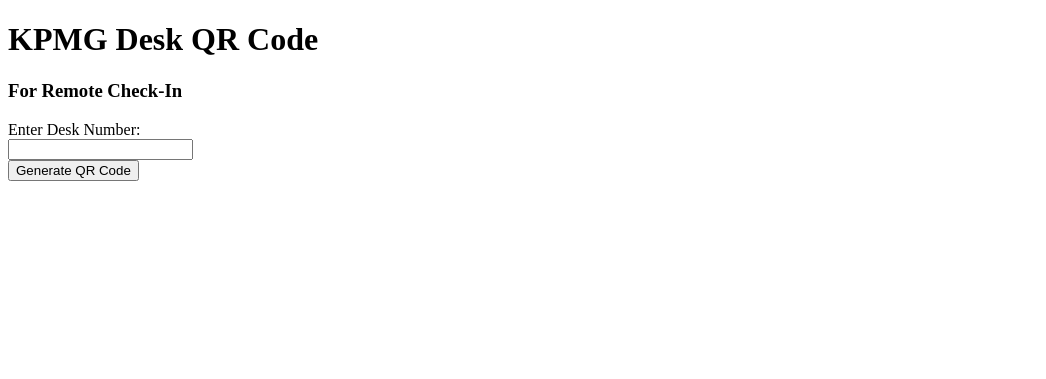
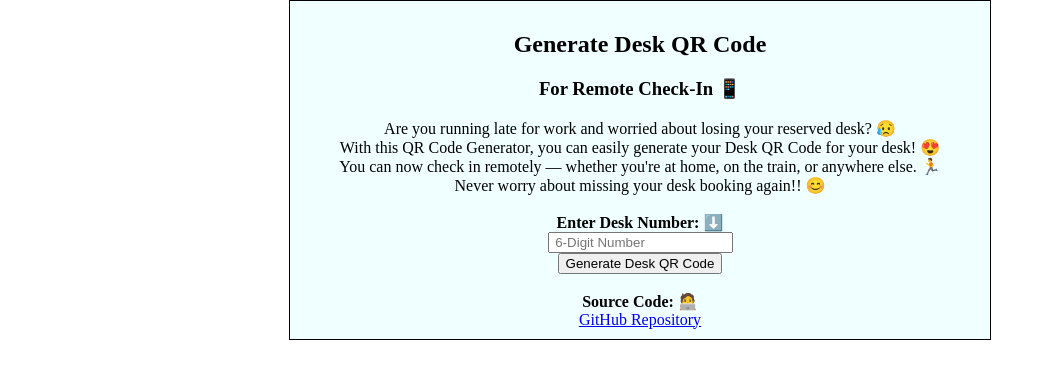
Before and after one commit to samsonchen15/Flask_QR_Scanner, a Flask app: page / in a window 1280 px wide. Shown: the top 379 px of the page, without its empty margins (0-1046 px from the left). Run offline with Flask 3, Linux system fonts and the light colour scheme.

Commit message:
Update Web Page

```diff
--- /dev/null
+++ b/static/style.css
@@ -0,0 +1,30 @@
+body {
+    margin: 0 auto;
+    text-align: center;
+    width: 700px;
+    border: 1px solid black;
+}
+
+.Box{
+    padding: 10px;
+    background-color:azure;
+}
+
+.qrCode {
+    margin: 0 auto;
+    text-align: center;
+    font-weight: bold;
+    width: 170px;
+    border: 2px solid grey;
+    background-color: lightblue;
+    padding-top: 10px;
+}
+
+.wrongInput{
+    font-weight: bold;
+    color: red;
+}
+
+.boldText{
+    font-weight: bold;
+}
--- a/templates/index.html
+++ b/templates/index.html
@@ -3,35 +3,50 @@
 <head>
     <meta charset="UTF-8">
     <meta name="viewport" content="width=device-width, initial-scale=1.0">
-    <title>KPMG Desk Remote Check In</title>
+    <link rel="stylesheet" href="static/style.css">
+    <title>Desk QR Code Generator</title>
 </head>
 <body>
-    <h1>KPMG Desk QR Code</h1>
-    <h3>For Remote Check-In</h3>
+    <div class = "Box">
+    <h2>Generate Desk QR Code</h2>
+    <h3>For Remote Check-In &#128241;</h3>
+
+    <label>
+        Are you running late for work and worried about losing your reserved desk? &#128549;<br>
+        With this QR Code Generator, you can easily generate your Desk QR Code for your desk! &#128525; <br>
+        You can now check in remotely — whether you're at home, on the train, or anywhere else. &#127939; <br>
+        Never worry about missing your desk booking again!! &#128522; <br>
+    </label>
+
+    <br>
 
     <form method="POST">
-        <label for="data">Enter Desk Number:</label>
+        <label for="data" class="boldText">Enter Desk Number: &#x2B07;&#xFE0F;</label>
         <br>
-        <input type="text" id="data" name="data" required>
+        <input type="text" id="data" name="data" placeholder=" 6-Digit Number" required>
         <br>
-        <button type="submit">Generate QR Code</button>
+        <button type="submit">Generate Desk QR Code</button>
     </form>
+
+    <br>
 
     <!-- Display any flashed messages -->
     {% with messages = get_flashed_messages(with_categories=true) %}
         {% if messages %}
-            {% for category, message in messages %}
-                <br>
-                <div class="{{ category }}">{{ message }}</div>
-            {% endfor %}
+                <div class = "wrongInput">Don't be an idiot! &#128531; Your desk number should only have 6 digits &#128530; </div><br>
         {% endif %}
     {% endwith %}
 
     {% if qr_image_path %}
-            <br>
-            <img src="{{ qr_image_path }}" alt="QR Code">
-            <br>
-            <label style="font-weight: bold; margin-left: 25px;">Desk {{ desk_number }}</label>
+            <div class = "qrCode">
+                <img src="{{ qr_image_path }}" alt="QR Code">
+                <br>
+                <label>Desk {{ desk_number }}</label>
+            </div><br>
     {% endif %}
+
+    <label class = 'boldText'>Source Code: &#x1F9D1;&#x200D;&#x1F4BB;</label><br>
+    <a href = "https://github.com/samsonchen15/Flask_QR_Scanner">GitHub Repository</a>
+    </div>
 </body>
 </html>
```
